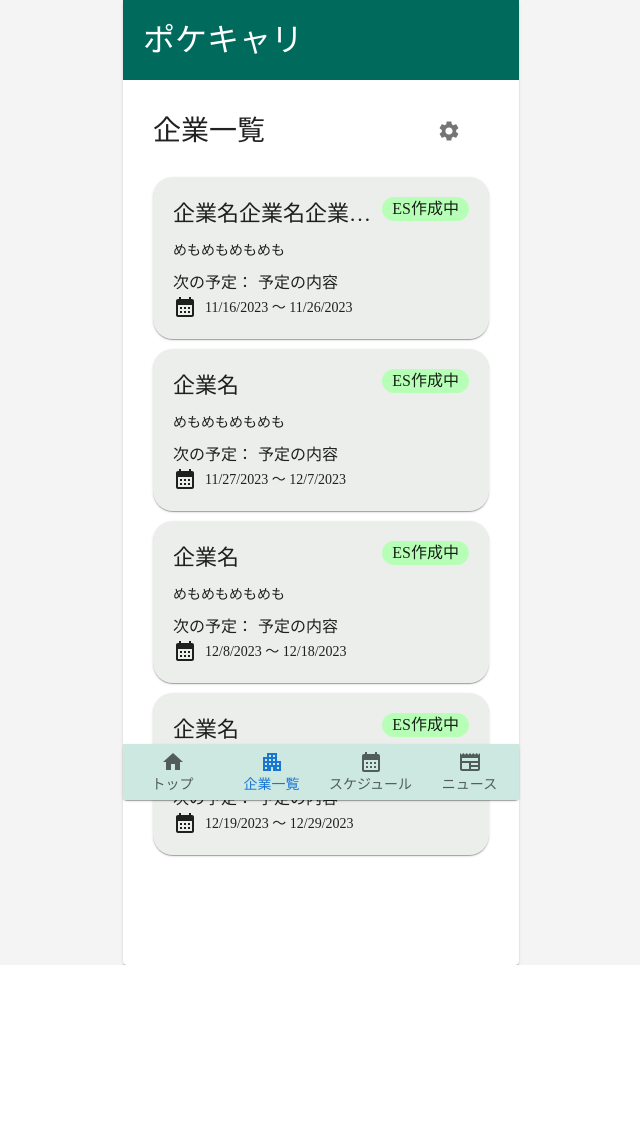
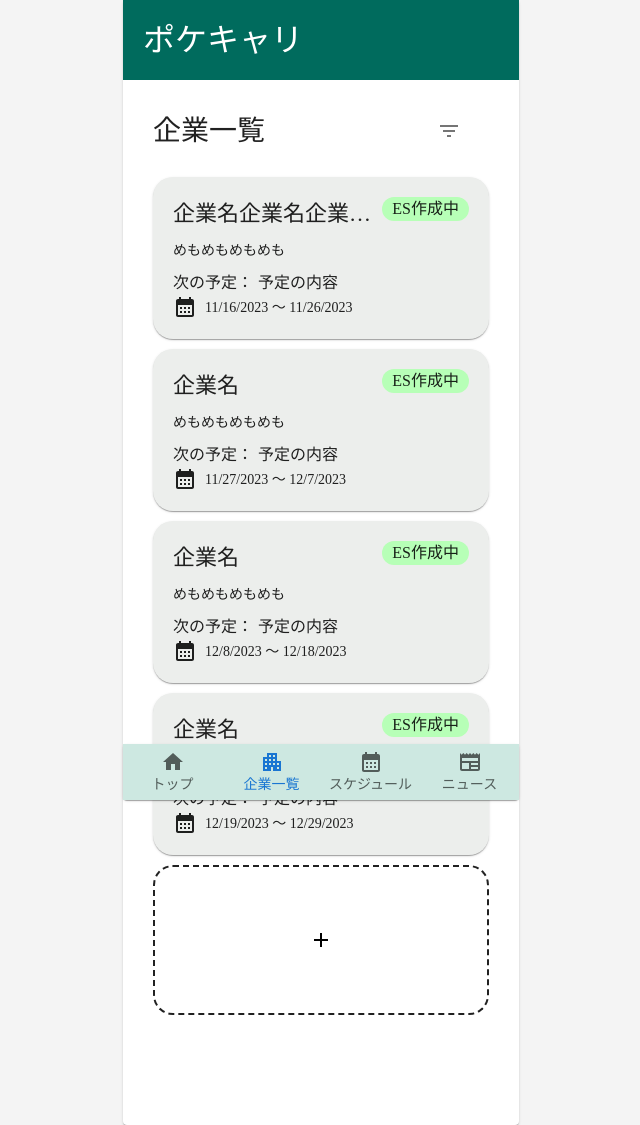
Before and after one commit to mochi-yu/PockeCaree-front, a Next.js app: page /company in a window 1280 px wide. Shown: the whole page, without its empty margins (319-959 px from the left). Before the commit the page ends 965 px from the top, so only its background shows below. Built offline with nearby package versions, Linux system fonts and the light colour scheme.

Commit message:
feat: 企業を追加するボタンを作成

```diff
--- /dev/null
+++ b/app/(components)/(company)/company_add_card.tsx
@@ -0,0 +1,23 @@
+'use client';
+
+import { Add } from '@mui/icons-material';
+import { Card, CardActionArea, Stack } from '@mui/material';
+import Link from 'next/link';
+
+export function CompanyAddCard() {
+  const clickHandler = () => {};
+
+  return (
+    <>
+      <Card sx={{ borderRadius: '20px', boxShadow: 0, height: '150px', border: 'dashed 2px' }}>
+        <CardActionArea onClick={clickHandler} sx={{ height: '100%' }}>
+          <Link href="/company/add" style={{ color: '#000' }}>
+            <Stack alignItems="center" justifyContent="center">
+              <Add />
+            </Stack>
+          </Link>
+        </CardActionArea>
+      </Card>
+    </>
+  );
+}
--- /dev/null
+++ b/app/(components)/(company)/company_sort_button.tsx
@@ -0,0 +1,23 @@
+'use client';
+
+import { FilterList } from '@mui/icons-material';
+import { IconButton } from '@mui/material';
+import { useState } from 'react';
+import { CompanySortModal } from './company_sort_modal';
+
+export function CompanySortButton() {
+  const [open, setOpen] = useState(false);
+
+  const sortButtonHandler = () => {
+    setOpen(true);
+  };
+  const handleClose = () => setOpen(false);
+  return (
+    <>
+      <IconButton onClick={sortButtonHandler}>
+        <FilterList />
+      </IconButton>
+      <CompanySortModal open={open} handleClose={handleClose} />
+    </>
+  );
+}
--- /dev/null
+++ b/app/(components)/(company)/company_sort_modal.tsx
@@ -0,0 +1,28 @@
+import { Box, Modal, Typography } from '@mui/material';
+
+interface Props {
+  open: boolean;
+  handleClose: () => void;
+}
+
+const style = {
+  position: 'absolute' as 'absolute',
+  top: '50%',
+  left: '50%',
+  transform: 'translate(-50%, -50%)',
+  width: 400,
+  bgcolor: 'background.paper',
+  border: '2px solid #000',
+  boxShadow: 24,
+  p: 4,
+};
+
+export function CompanySortModal(props: Props) {
+  return (
+    <Modal open={props.open} onClose={props.handleClose}>
+      <Box sx={style}>
+        <Typography>aaaaa</Typography>
+      </Box>
+    </Modal>
+  );
+}
--- a/app/(pages)/company/page.tsx
+++ b/app/(pages)/company/page.tsx
@@ -1,7 +1,8 @@
+import { CompanyAddCard } from '@/app/(components)/(company)/company_add_card';
 import { CompanyInfoCard } from '@/app/(components)/(company)/company_info_card';
+import { CompanySortButton } from '@/app/(components)/(company)/company_sort_button';
 import { CompanyInfo } from '@/app/(model)/company_info';
-import { Settings } from '@mui/icons-material';
-import { IconButton, Stack, Typography } from '@mui/material';
+import { Stack, Typography } from '@mui/material';
 
 export default function CompanyPage() {
   const today = new Date();
@@ -57,14 +58,13 @@ export default function CompanyPage() {
       <Stack p="30px" width="100%" spacing="25px">
         <Stack direction="row" justifyContent="space-between" alignItems="center" pr="20px">
           <Typography fontSize="28px">企業一覧</Typography>
-          <IconButton>
-            <Settings />
-          </IconButton>
+          <CompanySortButton />
         </Stack>
         <Stack spacing="10px">
           {sampleCompanyInfo.map((elm) => (
             <CompanyInfoCard companyInfo={elm} key={elm.name} />
           ))}
+          <CompanyAddCard />
         </Stack>
       </Stack>
     </>
```
